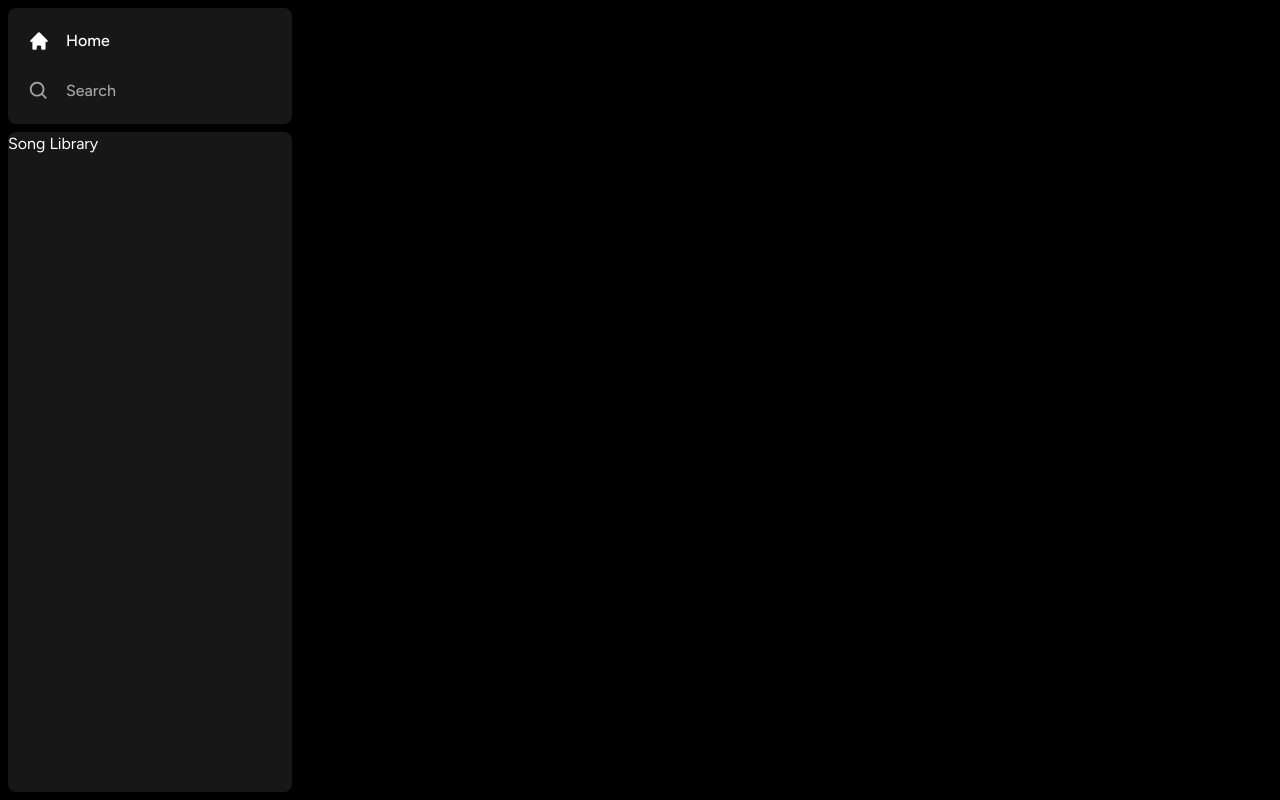
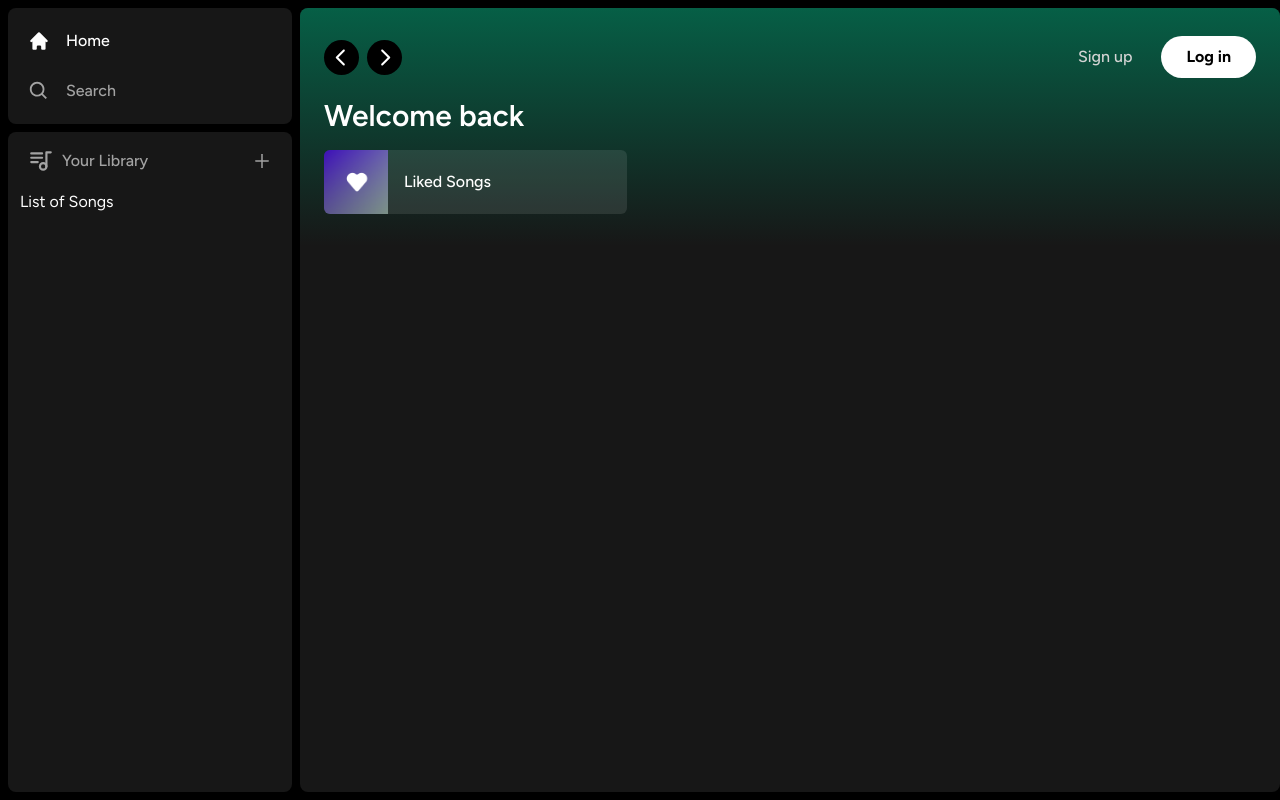
Before and after one commit to wh1xky/SpotifyClone, a Next.js app: page / in a window 1280 px wide. Built offline with nearby package versions, Linux system fonts and the light colour scheme.

Commit message:
Add Header

```diff
--- a/app/(site)/page.tsx
+++ b/app/(site)/page.tsx
@@ -1,5 +1,17 @@
+import Header from "@/components/Header";
+import ListItem from "@/components/ListItem";
+
 export default function Home() {
   return (
-    <div className="text-green-500">Hello Spotify</div>
+    <div className="bg-neutral-900 rounded-lg h-full w-full overflow-hidden overflow-y-auto">
+      <Header>
+        <div className="mb-2">
+            <h1 className="text-white text-3xl font-semibold">Welcome back</h1>
+            <div className="grid grid-cols-1 sm:grid-cols-2 xl:grid-cols-3 2xl:grid-cols-4 gap-3 mt-4">
+                <ListItem image="/images/liked.png" name="Liked Songs" href="liked"/>
+            </div>
+        </div>
+      </Header>
+    </div>
   )
 }
--- /dev/null
+++ b/components/Button.tsx
@@ -0,0 +1,20 @@
+import {forwardRef} from "react";
+import {twMerge} from "tailwind-merge";
+
+interface ButtonProps
+extends React.ButtonHTMLAttributes<HTMLButtonElement> {}
+
+const Button = forwardRef<HTMLButtonElement, ButtonProps> (({
+    className,
+    children,
+    disabled,
+    type = "button",
+    ...props
+}, ref) => {
+    return (
+        <button type={type} className={twMerge(`w-full rounded-full bg-green-500 border border-transparent px-3 py-3 disabled:cursor-not-allowed disabled:opacity-50 text-black font-bold hover:opacity-75 transition`, className)} disabled={disabled} ref={ref} {...props}>{children}</button>
+    )
+})
+
+Button.displayName = "Button"
+export default Button
--- /dev/null
+++ b/components/Header.tsx
@@ -0,0 +1,65 @@
+"use client"
+
+import React from "react";
+import {useRouter} from "next/navigation";
+import {twMerge} from "tailwind-merge";
+import {RxCaretLeft, RxCaretRight} from "react-icons/rx";
+import {HiHome, HiSearch} from "react-icons/hi";
+import Button from "@/components/Button";
+
+interface HeaderProps {
+    children: React.ReactNode
+    className?: string
+}
+
+const Header: React.FC<HeaderProps> = ({
+    children,
+    className
+}) => {
+    const router = useRouter()
+
+    const handleLogout = () => {
+        //Handle logout
+    }
+    return(
+        <div className={twMerge(`h-fit bg-gradient-to-b from-emerald-800 p-6`, className)}>
+            <div className="w-full mb-4 flex items-center justify-between">
+                <div className="hidden md:flex gap-x-2 items-center">
+                    <button onClick={() => router.back()} className="rounded-full bg-black flex items-center justify-center hover:opacity-75 transition">
+                        <RxCaretLeft className="text-white" size={35}/>
+                    </button>
+                    <button onClick={() => router.forward()} className="rounded-full bg-black flex items-center justify-center hover:opacity-75 transition">
+                        <RxCaretRight className="text-white" size={35}/>
+                    </button>
+                </div>
+                <div className="flex md:hidden gap-x-2 items-center">
+                    <button
+                        className="rounded-full p-2 bg-white flex items-center justify-center hover:opacity-75 transition">
+                        <HiHome className="text-black" size={20}/>
+                    </button>
+                    <button
+                        className="rounded-full p-2 bg-white flex items-center justify-center hover:opacity-75 transition">
+                        <HiSearch className="text-black" size={20}/>
+                    </button>
+                </div>
+                <div className="flex justify-between items-center gap-x-4">
+                    <>
+                        <div>
+                            <Button className="bg-transparent text-neutral-300 font-medium">
+                                Sign up
+                            </Button>
+                        </div>
+                        <div>
+                            <Button onClick={() => {}} className="bg-white px-6 py-2">
+                                Log in
+                            </Button>
+                        </div>
+                    </>
+                </div>
+            </div>
+            {children}
+        </div>
+    )
+}
+
+export default Header
--- /dev/null
+++ b/components/Library.tsx
@@ -0,0 +1,24 @@
+"use client";
+
+import {TbPlaylist} from "react-icons/tb";
+import {AiOutlinePlus} from "react-icons/ai";
+
+const Library = () => {
+    const onClick = () => {
+        //Handle upload later
+    }
+    return (
+        <div className="flex flex-col">
+            <div className="flex items-center justify-between px-5 pt-4">
+                <div className="inline-flex items-center gap-x-2">
+                    <TbPlaylist className="text-neutral-400" size={26}/>
+                    <p className="text-neutral-400 font-medium text-md">Your Library</p>
+                </div>
+                <AiOutlinePlus onClick={onClick} size={20} className="text-neutral-400 cursor-pointer hover:text-white transition"/>
+            </div>
+            <div className="flex flex-col gap-y-2 mt-4 px-3">List of Songs</div>
+        </div>
+    );
+}
+
+export default Library
--- /dev/null
+++ b/components/ListItem.tsx
@@ -0,0 +1,32 @@
+"use client"
+
+import React from "react";
+import {useRouter} from "next/navigation";
+import Image from "next/image"
+
+interface ListItemProps {
+    image: string
+    name: string
+    href: string
+}
+const ListItem: React.FC<ListItemProps> = ({
+    image,
+    name,
+    href
+}) => {
+    const router = useRouter()
+    const onClick = () => {
+        //Add authentication bf push
+        router.push(href)
+    }
+    return (
+        <button className="relative group flex items-center rounded-md overflow-hidden gap-x-4 bg-neutral-100/10 hover:bg-neutral-100/20 transition pr-4">
+            <div className="relative min-h-[64px] min-w-[64px]">
+                <Image className="object-cover" fill src={image} alt="Image"/>
+            </div>
+            <p className="font-medium truncate py-5">{name}</p>
+        </button>
+    )
+}
+
+export default ListItem
--- a/components/Sidebar.tsx
+++ b/components/Sidebar.tsx
@@ -5,6 +5,7 @@
 import {BiSearch} from "react-icons/bi";
 import Box from "./Box";
 import SidebarItem from "@/components/SidebarItem";
+import Library from "@/components/Library";
 
 interface SidebarProps {
     children: React.ReactNode
@@ -41,9 +42,10 @@
                     </div>
                 </Box>
                 <Box className="overlow-y-auto h-full">
-                    Song Library
+                    <Library></Library>
                 </Box>
             </div>
+            <main className="h-full flex-1 overflow-y-auto py-2">{children}</main>
         </div>
     )
 }
```
Also changed, not shown: public/images/liked.png (added).
